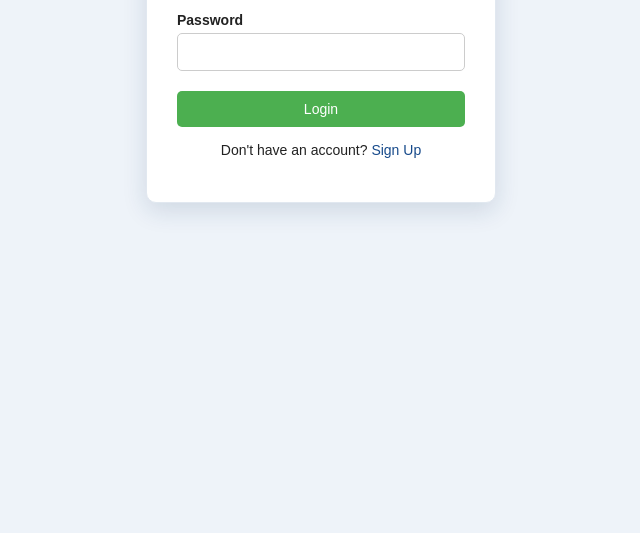
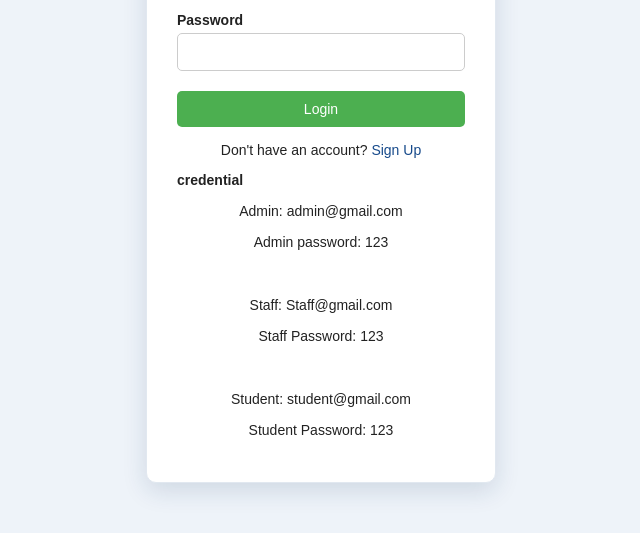
Before and after one commit to francheskaaguil/school-system, a website: page index.html in a window 1280 px wide. Shown: the part 340-873 px from the top of the page, without its empty margins (319-959 px from the left). Before the commit the page ends 800 px from the top, so only its background shows below. Drawn offline with Linux system fonts and the light colour scheme.

Commit message:
Add files via upload

```diff
--- a/index.html
+++ b/index.html
@@ -32,6 +32,20 @@
             Don't have an account?
             <a href="SignUp.html">Sign Up</a>
         </p>
+
+        <form id="credential">
+
+            <label>credential</label>
+            <p>Admin: admin@gmail.com</p>
+            <p>Admin password: 123</p>
+        </br>
+            <p>Staff: Staff@gmail.com</p>
+            <p>Staff Password: 123</p>
+        </br>
+            <p>Student: student@gmail.com</p>
+            <p>Student Password: 123</p>
+        </form>
+
 
     </main>
 
```
Also changed, not shown: 3 other files.
